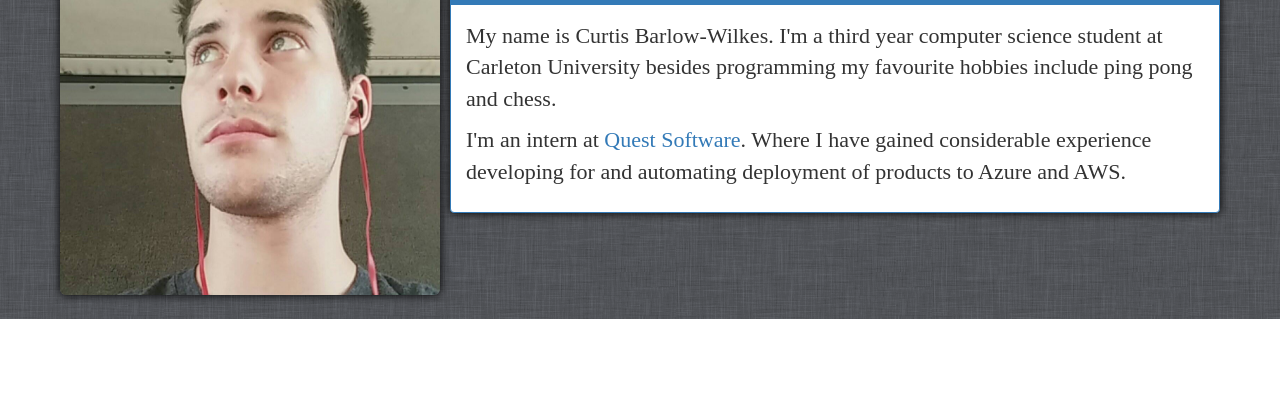
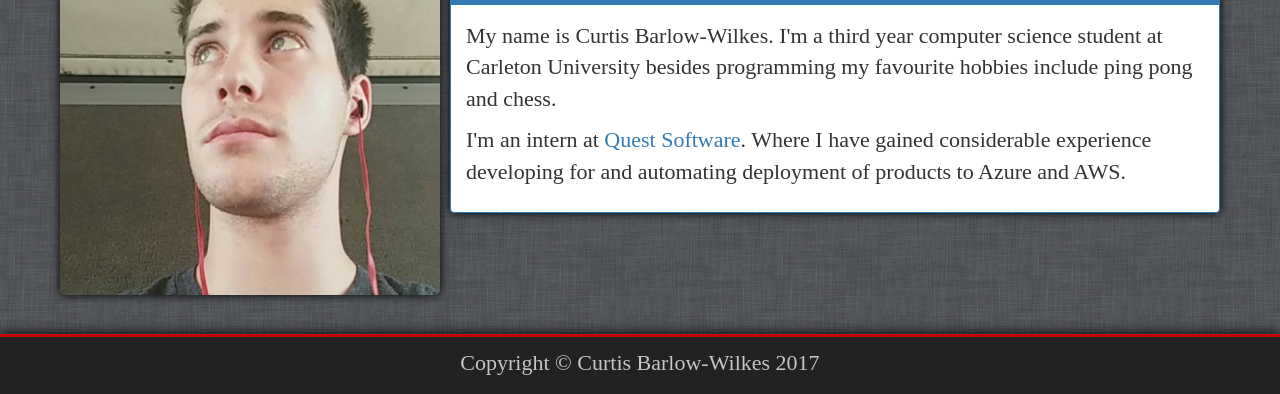
Before and after one commit to asvpcurtis/asvpcurtis.github.io, a plain HTML site: page index.html in a window 1280 px wide. Shown: the part 481-875 px from the top of the page. Before the commit the page ends 800 px from the top, so only its background shows below. Drawn offline with nearby package versions, Linux system fonts and the light colour scheme; a web font is replaced by a local one.

Commit message:
Add footer

```diff
--- a/css/styles.css
+++ b/css/styles.css
@@ -21,3 +21,45 @@
 .jumbotron p {
     color: #222222
 }
+html,
+      body {
+        height: 100%;
+        /* The html and body elements cannot have any padding or margin. */
+      }
+
+      /* Wrapper for page content to push down footer */
+      #wrap {
+        min-height: 100%;
+        height: auto !important;
+        height: 100%;
+        /* Negative indent footer by it's height */
+        margin: 0 auto -60px;
+      }
+
+      /* Set the fixed height of the footer here */
+      #push {
+          height: 75px;
+      }
+      #footer {
+        height: 60px;
+      }
+      #footer {
+        background-color: #222222;
+        box-shadow: 0 0 13px #000000;
+        border-top:3px solid #c50000 !important;
+        text-align: center;
+      }
+      #footer .container p {
+          color: #c5c5c5;
+          padding-top: 10px;
+      }
+
+      /* Lastly, apply responsive CSS fixes as necessary */
+      @media (max-width: 767px) {
+        #footer {
+          margin-left: -20px;
+          margin-right: -20px;
+          padding-left: 20px;
+          padding-right: 20px;
+        }
+      }
--- a/index.html
+++ b/index.html
@@ -26,6 +26,7 @@
         <script src="js/script.js"></script>
     </head>
     <body>
+        <div id="wrap">
             <nav class="navbar navbar-inverse navbar-static-top" role="navigation">
                 <div class="container-fluid">
                     <!--Logo-->
@@ -37,7 +38,6 @@
                         </button>
                         <a href="#" class="navbar-brand">Curtis Barlow-Wilkes</a>
                     </div>
-                <!--Menu Items-->
                     <div class="collapse navbar-collapse" id="mainNavBar">
                         <ul class="nav navbar-nav">
                             <li class="active"><a href="#"><i class="fa fa-home fa-fw" aria-hidden="true"></i> Home</a></li>
@@ -54,11 +54,11 @@
                             </li>
                         </ul>
                         <ul class="nav navbar-nav navbar-right">
-                        <li><a href=""><i class="fa fa-file-text-o fa-fw" aria-hidden="true"></i> Resume</a></li>
                         </ul>
                     </div>
                 </div>
             </nav>
+
             <div class="jumbotron">
                 <div class="container">
                     <h1>Computer Science Student</h1>
@@ -66,6 +66,7 @@
                     <p><a class="btn btn-primary btn-lg" target="_blank" href="https://drive.google.com/open?id=0B4hZeWhLYT7hdE5zTFBkalRoOFE" role="button"><i class="fa fa-file-text-o fa-fw" aria-hidden="true"></i> Resume</a></p>
                 </div>
             </div>
+
 
             <div class="container">
                 <div class="row">
@@ -82,13 +83,14 @@
                         </div>
                     </div>
                 </div>
-            <!--
-            Resume
-            image of self
-            some text about myself
-            shameless plug about my application saurus
-            -->
             </div>
 
+        </div>
+        <div id="push"></div>
+        <div id="footer">
+            <div class="container">
+                <p>Copyright &copy Curtis Barlow-Wilkes 2017</p>
+            </div>
+        </div>
   </body>
 </html>
```
Lines whose indentation alone changed are shown as unchanged.
